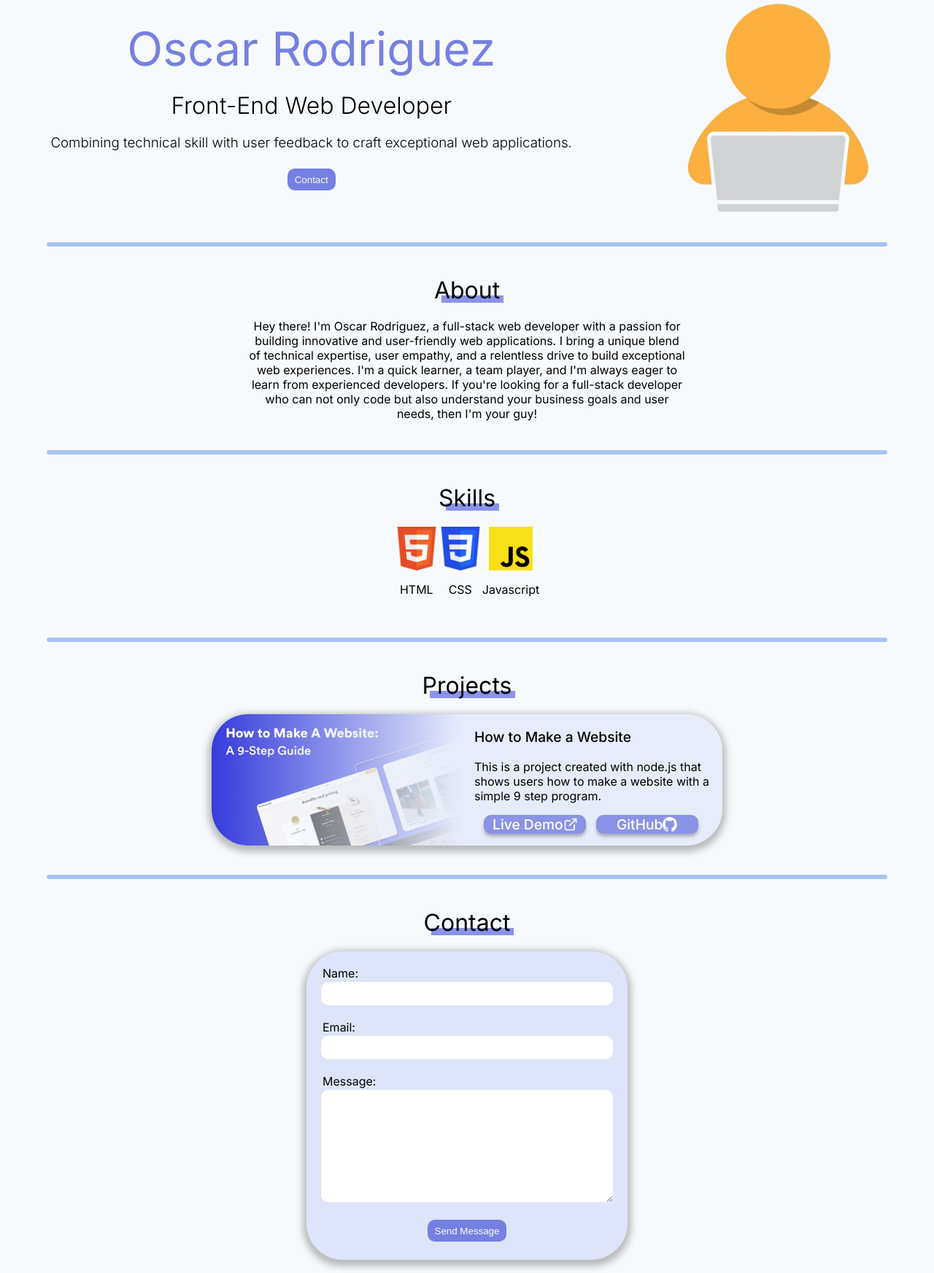
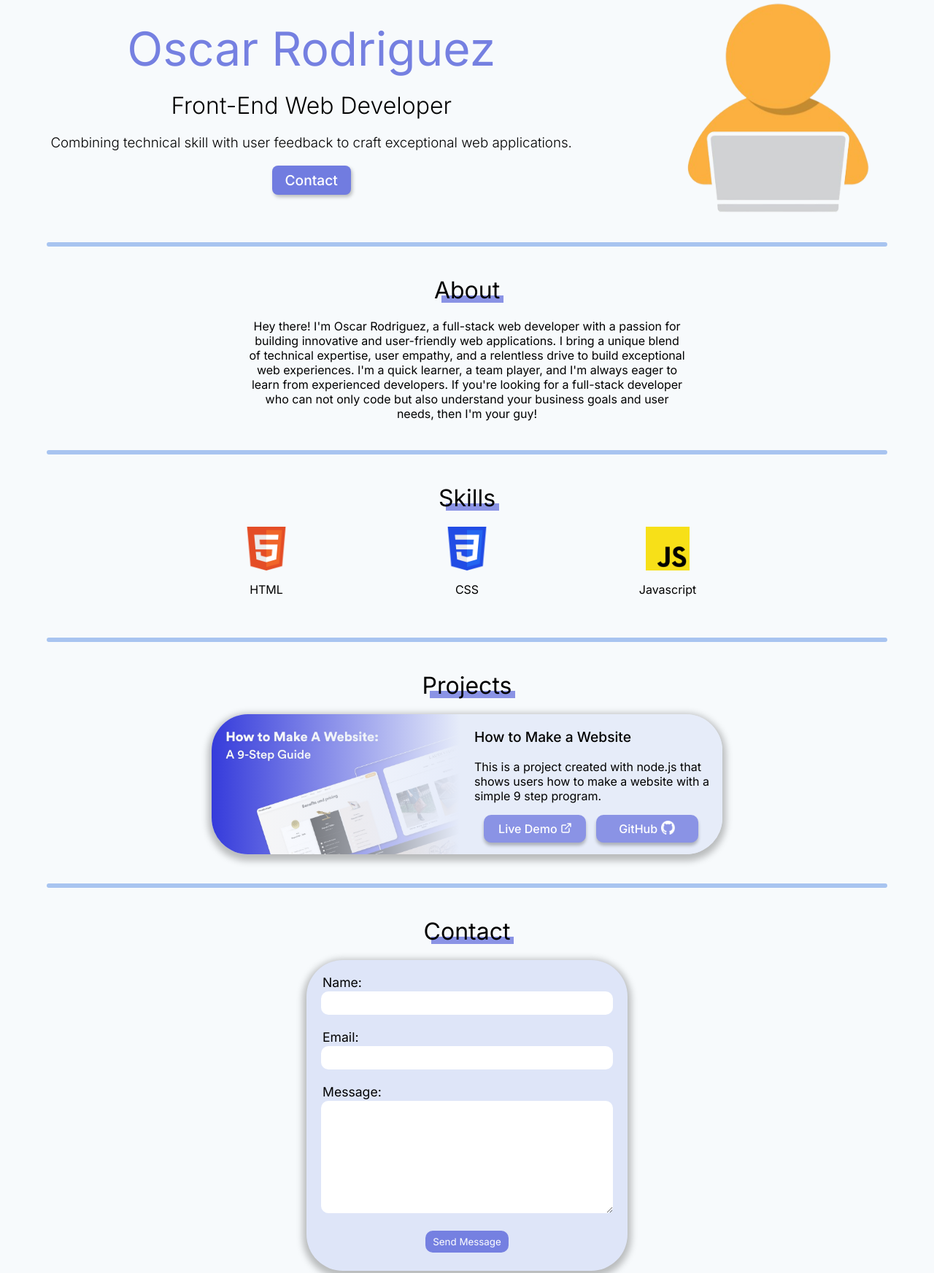
Before and after one commit to rOscar4/Website-Portfolio, a plain HTML site: page index.html in a window 1280 px wide. Shown: the part 117-1862 px from the top of the page at 73% size. Drawn offline with Linux system fonts and the light colour scheme.

Commit message:
CSS and Javascript updates
for style and navigation

```diff
--- a/index.html
+++ b/index.html
@@ -12,22 +12,23 @@
         <title>Oscar Rodriguez Website Portfolio</title>
     </head>
     <body>
-        <nav class="navigationBar">
+        <!--NavBar-->
+        <nav id="navigationBar" class="navigationBar">
             <ul>
-                <li><a href="">Home</a></li>
-                <li><a href="">About</a></li>
-                <li><a href="">Skills</a></li>
-                <li><a href="">Projects</a></li>
-                <li><a href="">Contact</a></li>
+                <li><a href="#home">Home</a></li>
+                <li><a href="#about">About</a></li>
+                <li><a href="#skills">Skills</a></li>
+                <li><a href="#projects">Projects</a></li>
+                <li><a href="#contact">Contact</a></li>
             </ul>
         </nav>
         <!--Hero-->
-        <section class="section, HeroSection">
+        <section id="home" class="section, HeroSection">
             <div class="LeftHeroDiv">
                 <h1>Oscar Rodriguez</h1>
                 <h2>Front-End Web Developer</h2>
                 <h3>Combining technical skill with user feedback to craft exceptional web applications.</h3>
-                <button class="submitButton">Contact</button>
+                <button class="contactButton" onclick="contactClick">Contact</button>
             </div>
             <div class="rightHeroDiv">
                     <img class="heroImg" src="images/coder.png">
@@ -35,13 +36,13 @@
         </section>
         <div class="breakline"></div>
         <!--About-->
-        <section class="section">
+        <section id="about" class="section">
             <h2 class="sectionTitle">About</h2>
             <p class="aboutP">Hey there! I'm Oscar Rodriguez, a full-stack web developer with a passion for building innovative and user-friendly web applications. I bring a unique blend of technical expertise, user empathy, and a relentless drive to build exceptional web experiences. I'm a quick learner, a team player, and I'm always eager to learn from experienced developers. If you're looking for a full-stack developer who can not only code but also understand your business goals and user needs, then I'm your guy! </p>
         </section>
         <div class="breakline"></div>
         <!--Skills-->
-        <section class="section">
+        <section id="skills" class="section">
             <h2 class="sectionTitle">Skills</h2>
             <div class="skillRow">
                 <div class="skillItem">
@@ -60,7 +61,7 @@
         </section>
         <div class="breakline"></div>
         <!--Projects-->
-        <section class="section">
+        <section id="projects" class="section">
             <h2 class="sectionTitle">Projects</h2>
             <div class="projectContainer">
                 <div class="imageContainer">
@@ -72,18 +73,18 @@
                     <div class="projectButtonsDiv">
                         <button class="projectButton">
                             <span>Live Demo</span>
-                            <img src="images/icons/External link white.png"/>
+                            <img class="externalLinkIcon" src="images/icons/External link white.png"/>
                         </button>
                         <button class="projectButton">
                             <span>GitHub</span>
-                            <img src="images/icons/Github Icon.png"/>
+                            <img class="gitHubIcon" src="images/icons/Github Icon.png"/>
                         </button>
                     </div>
                 </div>
         </section>
         <div class="breakline"></div>
         <!--Contact-->
-        <section class="section">
+        <section id="contact" class="section">
             <h2 class="sectionTitle">Contact</h2>
             <form class="contactForm">
                 <label for="name">Name:</label>
@@ -92,7 +93,7 @@
                 <input type="email" id="email" name="email" class="textEmail" required>
                 <label for="message">Message:</label>
                 <textarea class="message" id="message" name="message" rows="4" required></textarea>
-                <input type="submit" value="Send Message" class="submitButton">
+                <button type="submit" class="submitButton">Send Message</button>
             </form>
         </section>
         <footer>
--- a/script.js
+++ b/script.js
@@ -1,3 +1,4 @@
+//Sticking navbar
 const navigationBar = document.querySelector(".navigationBar");
 const scrollWatcher = document.createElement("div");
 
@@ -7,5 +8,40 @@ navigationBar.before(scrollWatcher);
 const navObserver = new IntersectionObserver((entries) => {
     navigationBar.classList.toggle("sticking", !entries[0].isIntersecting)
 });
+navObserver.observe(scrollWatcher)
 
-navObserver.observe(scrollWatcher)
+
+//Clicking on navbar links to scroll to section
+const navLinks = document.querySelectorAll('nav a');
+
+navLinks.forEach(link => {
+    link.addEventListener('click', function(e) {
+      e.preventDefault();
+      const targetSection = document.getElementById(this.getAttribute('href').substring(1));
+      const offset = targetSection.offsetTop;
+
+      const navBar = document.getElementById("navigationBar");
+      const navBarHeight = navBar.offsetHeight;
+      const adjustedOffset = offset - navBarHeight - 30;
+
+      window.scrollTo({
+        top: adjustedOffset,
+        behavior: "smooth"
+        });
+    });
+});
+
+//contactButton click
+const contactButton = document.querySelector(".contactButton");
+const contactSection = document.getElementById("contact");
+const navBar = document.getElementById("navigationBar");
+
+const contactHeight = contactSection.offsetTop;
+const adjustedContact = contactHeight - (navBar.offsetHeight) - 30;
+
+contactButton.onclick = function() {
+    window.scrollTo({
+        top: adjustedContact,
+        behavior: "smooth"
+        });
+}
--- a/styles.css
+++ b/styles.css
@@ -4,6 +4,11 @@ body {
     color: #FFFFFF;
     color: black;
     font-family: "Inter", sans-serif;
+}
+
+button {
+    font-family: "Inter", sans-serif;
+    cursor: pointer;
 }
 
 .navigationBar {
@@ -93,6 +98,26 @@ h3 {
     align-items: center;
 }
 
+.contactButton {
+    background-color: hsl(234, 64%, 66%);
+    color: white;
+    box-shadow: 2px 3px 5px 0px hsl(0, 0%, 0%, 25%);
+    border: none;
+    border-radius: 8px;
+    font-size: 1.2rem;
+    font-weight: 500;
+    padding: 8px 18px;
+    margin: 20px 0 0 0;
+}
+
+.contactButton:hover {
+    background-color: hsl(234, 64%, 70%);
+}
+
+.contactButton:active {
+    background-color: hsl(234, 64%, 74%);
+}
+
 .heroImg {
     width: 80%;
     max-width: 250px;
@@ -134,15 +159,18 @@ h3 {
 
 .skillRow {
     display: flex;
-    justify-content: center;
+    flex-direction: row;
+    justify-content: space-evenly;
+    width: 100%;
+    max-width: 1000px;
 }
 
 .skillItem {
-    max-width: 100px;
     display: flex;
     flex-direction: column;
     justify-content: center;
     align-items: center;
+    width: 100px;
 }
 
 .skillItem img {
@@ -210,22 +238,37 @@ h3 {
     border-radius: 10px;
     border-style: none;
     box-shadow: 0px 4px 4px 0px hsl(0, 0%, 0%, 25%);
-    font-family: "Inter", sans-serif;
     min-width: 140px;
     display: flex;
     align-items: center;
     justify-content: center;
+    padding: 8px 6px;
     /* min-height: 50px; */
+}
+
+.projectButton:hover {
+    background-color: hsl(234, 64%, 68%);
+}
+
+.projectButton:active {
+    background-color: hsl(234, 64%, 64%);
 }
 
 .projectButton span {
     color: white;
-    font-size: 1.2rem;
+    font-size: 1rem;
     font-weight: 500;
+    margin: 0 4px 0 0;
 }
 
-.projectButton img {
-    width: 20px;
+.externalLinkIcon {
+    width: 16px;
+    margin: 0 0 1px 0;
+}
+
+.gitHubIcon {
+    width: 19px;
+    margin: 0 0 3px 1px;
 }
 
 .contactText {
@@ -237,6 +280,7 @@ h3 {
     max-width: 400px;
     display: flex;
     flex-direction: column;
+    margin: 0 auto;
     border-radius: 50px;
     padding: 20px;
     background-color: hsl(222, 64%, 92%);
@@ -244,8 +288,19 @@ h3 {
 }
 
 .contactForm label {
-    padding: 0 0 2px 2px;
+    margin: 0 0 2px 2px;
+    font-size: 1.1rem;
 }
+
+.contactForm input, .contactForm textarea {
+    font-size: 1.1rem;
+}
+
+.contactForm input:focus, .contactForm textarea:focus {
+    outline: none;
+    background-color: red;
+}
+
 
 .textName, .textEmail, .message {
     border-radius: 10px;
```
